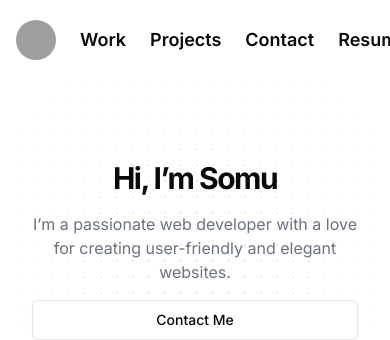
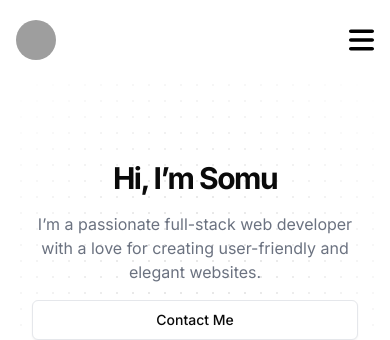
Before and after one commit to Somu050600/portfolio, a Next.js app: page / in a window 390 px wide. Shown: the top 340 px of the page. Built offline with nearby package versions, Linux system fonts and the light colour scheme; grey boxes are pictures that could not be loaded.

Commit message:
Navbar is now mobile responsive

```diff
--- a/app/sections/Contact.tsx
+++ b/app/sections/Contact.tsx
@@ -100,7 +100,9 @@
                   <h2 className="text-lg font-semibold">
                     Eega Somasekhara Reddy
                   </h2>
-                  <p className="text-sm text-gray-500">Full Stack Developer</p>
+                  <p className="text-sm text-gray-500">
+                    Full-Stack Web Developer
+                  </p>
                 </div>
               </CardContent>
               <CardContent className="flex flex-col items-center space-y-2">
--- a/app/sections/Hero.tsx
+++ b/app/sections/Hero.tsx
@@ -15,7 +15,7 @@
             Hi, I’m Somu
           </h1>
           <p className="mx-auto max-w-[600px] text-gray-500 md:text-xl/relaxed lg:text-base/relaxed xl:text-xl/relaxed dark:text-gray-400">
-            I’m a passionate web developer with a love for creating
+            I’m a passionate full-stack web developer with a love for creating
             user-friendly and elegant websites.
           </p>
         </div>
--- a/app/sections/Navabr.tsx
+++ b/app/sections/Navabr.tsx
@@ -1,35 +1,106 @@
+"use client";
+
 import Link from "next/link";
-import React from "react";
+import React, { useEffect, useState } from "react";
 import {
   Avatar,
   AvatarFallback,
   AvatarImage,
 } from "../../components/ui/avatar";
+import {
+  Popover,
+  PopoverContent,
+  PopoverTrigger,
+} from "@/components/ui/popover";
+import { useDeviceSize } from "./hooks";
+import Image from "next/image";
+
+import MenuIcon from "../assests/bars-solid.svg";
+
+const NavItems: { name: string; href: string; link?: boolean }[] = [
+  {
+    name: "Work",
+    href: "#work",
+  },
+  {
+    name: "Projects",
+    href: "#projects",
+  },
+  {
+    name: "Contact",
+    href: "#contact",
+  },
+  {
+    name: "Resume",
+    link: true,
+    href: "https://drive.google.com/file/d/1Xvqiygf1UUsfTJKhG4rcV6RylSBHIm9s/view?usp=drive_link",
+  },
+];
 
 const Navabr = () => {
+  const { width, height } = useDeviceSize();
+
   return (
     <header className="flex h-20 w-full shrink-0 items-center px-4 md:px-6 z-10">
       <Link className="mr-6" href="/">
         <AvatarDemo />
       </Link>
       <nav className="ml-auto flex items-center space-x-6">
-        <Link className="text-lg font-semibold" href="#work">
-          Work
-        </Link>
-        <Link className="text-lg font-semibold" href="#projects">
-          Projects
-        </Link>
-        <Link className="text-lg font-semibold" href="#contact">
-          Contact
-        </Link>
+        {width >= 768 ? (
+          <>
+            {NavItems.map((item) => {
+              return (
+                <div key={item.name}>
+                  {item.link ? (
                     <Link
                       className="text-lg font-semibold"
+                      href={item.href}
                       target="_blank"
                       rel="noopener noreferrer"
-          href="https://drive.google.com/file/d/1Xvqiygf1UUsfTJKhG4rcV6RylSBHIm9s/view?usp=drive_link"
                     >
-          Resume
+                      {item.name}
                     </Link>
+                  ) : (
+                    <Link className="text-lg font-semibold" href={item.href}>
+                      {item.name}
+                    </Link>
+                  )}
+                </div>
+              );
+            })}
+          </>
+        ) : (
+          <Popover>
+            <PopoverTrigger asChild>
+              <Image src={MenuIcon} alt="Menu" width={25} />
+            </PopoverTrigger>
+            <PopoverContent className="flex flex-col mr-7">
+              {NavItems.map((item) => {
+                return (
+                  <div key={item.name} className="w-full text-center py-1">
+                    {item.link ? (
+                      <Link
+                        // className=" w-full text-right"
+                        href={item.href}
+                        target="_blank"
+                        rel="noopener noreferrer"
+                      >
+                        {item.name}
+                      </Link>
+                    ) : (
+                      <Link
+                        className=" w-full text-right border-b-2"
+                        href={item.href}
+                      >
+                        {item.name}
+                      </Link>
+                    )}
+                  </div>
+                );
+              })}
+            </PopoverContent>
+          </Popover>
+        )}
       </nav>
     </header>
   );
--- /dev/null
+++ b/app/sections/hooks.ts
@@ -0,0 +1,22 @@
+"use client";
+import { useEffect, useState } from "react";
+
+export function useDeviceSize() {
+  const [width, setWidth] = useState(0);
+  const [height, setHeight] = useState(0);
+
+  const handleWindowResize = () => {
+    setWidth(window.innerWidth);
+    setHeight(window.innerHeight);
+  };
+
+  useEffect(() => {
+    // component is mounted and window is available
+    handleWindowResize();
+    window.addEventListener("resize", handleWindowResize);
+    // unsubscribe from the event on component unmount
+    return () => window.removeEventListener("resize", handleWindowResize);
+  }, []);
+
+  return { width, height };
+}
--- a/app/sections/utils.tsx
+++ b/app/sections/utils.tsx
@@ -1,4 +1,4 @@
-import React from "react";
+import React, { useEffect, useState } from "react";
 
 export function ChevronRightIcon(props: any) {
   return (
--- /dev/null
+++ b/components/ui/popover.tsx
@@ -0,0 +1,31 @@
+"use client"
+
+import * as React from "react"
+import * as PopoverPrimitive from "@radix-ui/react-popover"
+
+import { cn } from "@/lib/utils"
+
+const Popover = PopoverPrimitive.Root
+
+const PopoverTrigger = PopoverPrimitive.Trigger
+
+const PopoverContent = React.forwardRef<
+  React.ElementRef<typeof PopoverPrimitive.Content>,
+  React.ComponentPropsWithoutRef<typeof PopoverPrimitive.Content>
+>(({ className, align = "center", sideOffset = 4, ...props }, ref) => (
+  <PopoverPrimitive.Portal>
+    <PopoverPrimitive.Content
+      ref={ref}
+      align={align}
+      sideOffset={sideOffset}
+      className={cn(
+        "z-50 w-72 rounded-md border bg-popover p-4 text-popover-foreground shadow-md outline-none data-[state=open]:animate-in data-[state=closed]:animate-out data-[state=closed]:fade-out-0 data-[state=open]:fade-in-0 data-[state=closed]:zoom-out-95 data-[state=open]:zoom-in-95 data-[side=bottom]:slide-in-from-top-2 data-[side=left]:slide-in-from-right-2 data-[side=right]:slide-in-from-left-2 data-[side=top]:slide-in-from-bottom-2",
+        className
+      )}
+      {...props}
+    />
+  </PopoverPrimitive.Portal>
+))
+PopoverContent.displayName = PopoverPrimitive.Content.displayName
+
+export { Popover, PopoverTrigger, PopoverContent }
--- a/package.json
+++ b/package.json
@@ -11,6 +11,7 @@
   "dependencies": {
     "@radix-ui/react-avatar": "^1.0.4",
     "@radix-ui/react-label": "^2.0.2",
+    "@radix-ui/react-popover": "^1.0.7",
     "@radix-ui/react-separator": "^1.0.3",
     "@radix-ui/react-slot": "^1.0.2",
     "@radix-ui/react-toast": "^1.1.5",
--- a/tailwind.config.ts
+++ b/tailwind.config.ts
@@ -88,16 +88,16 @@
     function ({ matchUtilities, theme }: any) {
       matchUtilities(
         {
-          "bg-grid": (value: any) => ({
-            backgroundImage: `url("${svgToDataUri(
-              `<svg xmlns="http://www.w3.org/2000/svg" viewBox="0 0 32 32" width="32" height="32" fill="none" stroke="${value}"><path d="M0 .5H31.5V32"/></svg>`
-            )}")`,
-          }),
-          "bg-grid-small": (value: any) => ({
-            backgroundImage: `url("${svgToDataUri(
-              `<svg xmlns="http://www.w3.org/2000/svg" viewBox="0 0 32 32" width="8" height="8" fill="none" stroke="${value}"><path d="M0 .5H31.5V32"/></svg>`
-            )}")`,
-          }),
+          // "bg-grid": (value: any) => ({
+          //   backgroundImage: `url("${svgToDataUri(
+          //     `<svg xmlns="http://www.w3.org/2000/svg" viewBox="0 0 32 32" width="32" height="32" fill="none" stroke="${value}"><path d="M0 .5H31.5V32"/></svg>`
+          //   )}")`,
+          // }),
+          // "bg-grid-small": (value: any) => ({
+          //   backgroundImage: `url("${svgToDataUri(
+          //     `<svg xmlns="http://www.w3.org/2000/svg" viewBox="0 0 32 32" width="8" height="8" fill="none" stroke="${value}"><path d="M0 .5H31.5V32"/></svg>`
+          //   )}")`,
+          // }),
           "bg-dot": (value: any) => ({
             backgroundImage: `url("${svgToDataUri(
               `<svg xmlns="http://www.w3.org/2000/svg" viewBox="0 0 32 32" width="16" height="16" fill="none"><circle fill="${value}" id="pattern-circle" cx="10" cy="10" r="1.6257413380501518"></circle></svg>`
```
Also changed, not shown: app/assests/bars-solid.svg (added), 1 other file (tests, documents, lock files or other folders). Lines whose indentation alone changed are shown as unchanged.
